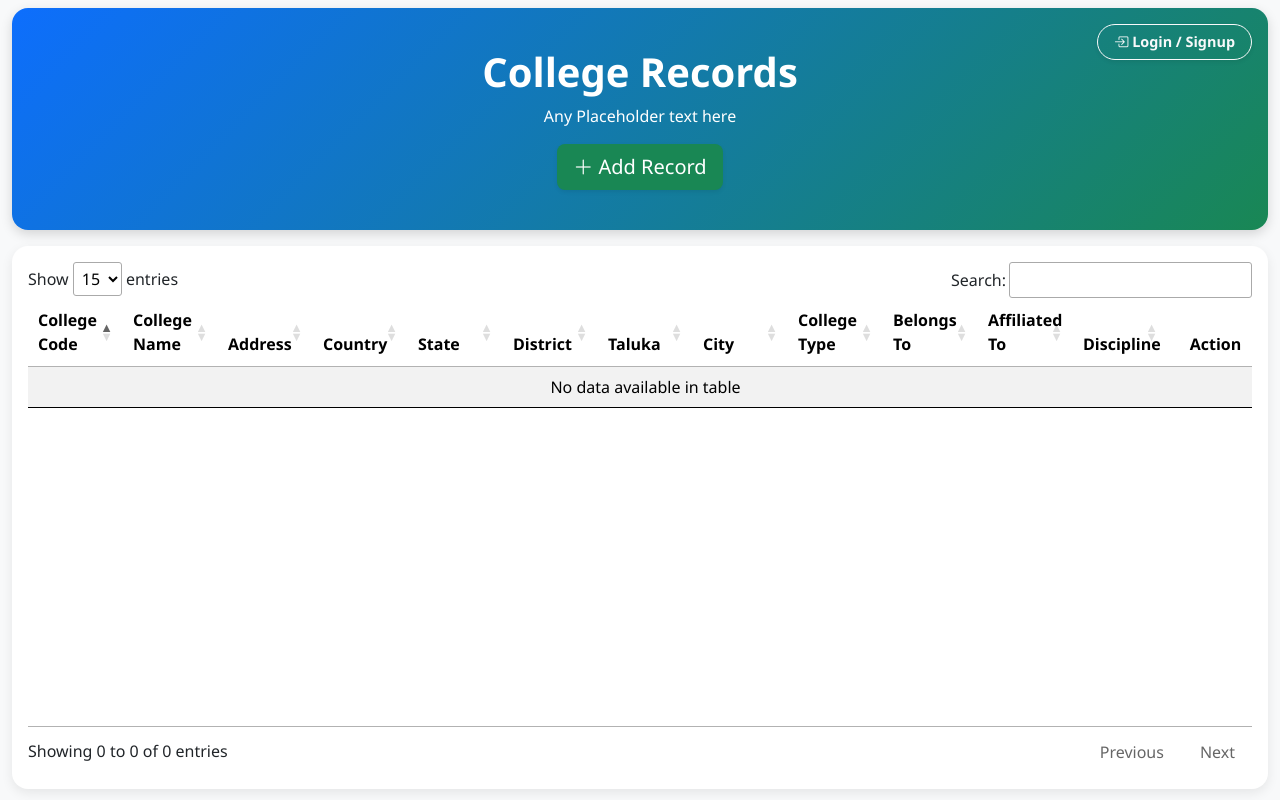
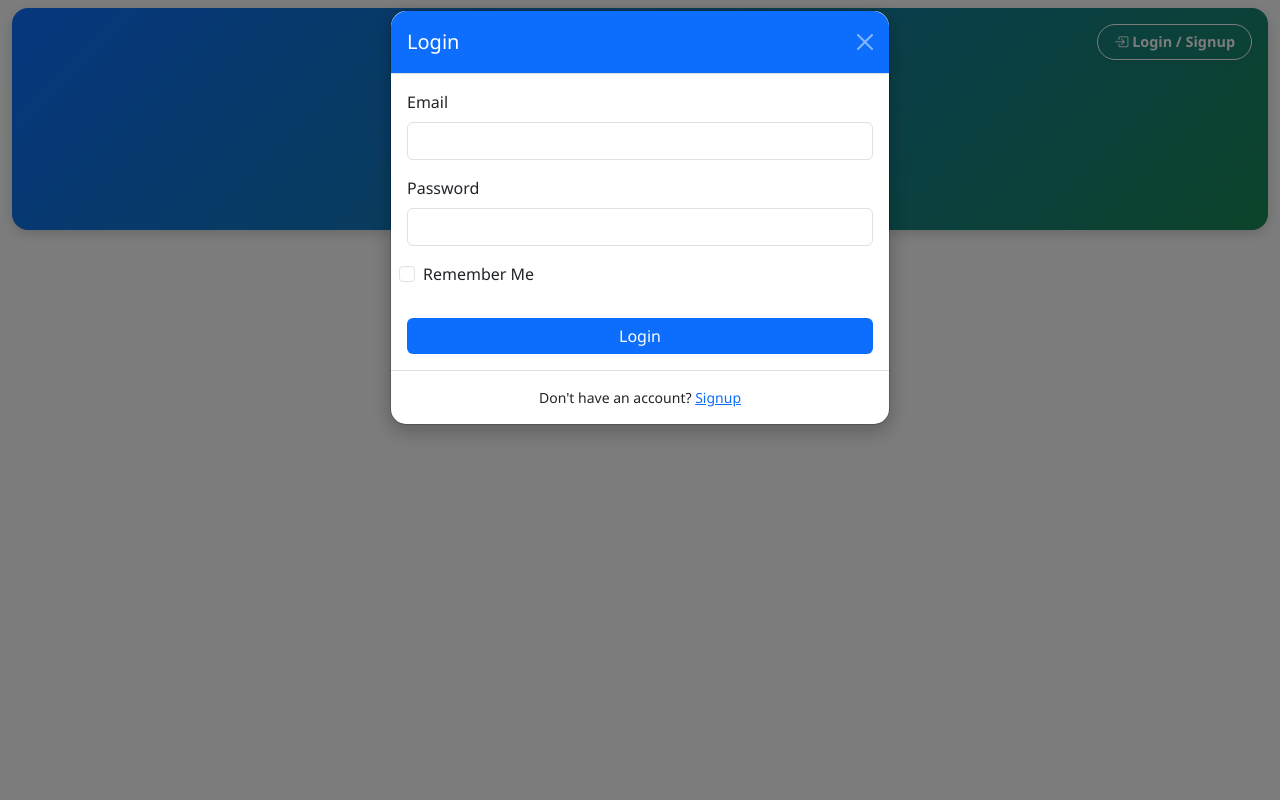
Before and after one commit to Harshad-E36/UniMIS-University-MIS-Portal, a Django app: page / in a window 1280 px wide. Run offline with Django 4.2, Linux system fonts and the light colour scheme; data that the repository does not hold is empty; some libraries are stand-ins or nearby versions.

Commit message:
signup successful

```diff
--- a/College_records_app/templates/index.html
+++ b/College_records_app/templates/index.html
@@ -222,8 +252,8 @@
           <div class="header-banner position-relative">
             <!-- Login/Signup Button -->
             <div class="position-absolute top-0 end-0 p-3">
-              <a href="#" class="btn btn-outline-light btn-sm fw-semibold shadow-sm login-btn" data-bs-toggle="modal"
-                data-bs-target="#AuthModal">
+              <a href="#" id="auth_btn" class="btn btn-outline-light btn-sm fw-semibold shadow-sm login-btn"
+                data-bs-toggle="modal" data-bs-target="#AuthModal">
                 <i class="bi bi-box-arrow-in-right"></i> Login / Signup
               </a>
             </div>
@@ -238,8 +268,7 @@
 
 
         </div>
-
-        <div class="table-container">
+        <div class="table-container d-none" id="datatable_wrapper">
           <table class="table table-hover table-striped align-middle" id="records_table">
             <thead>
               <tr>
@@ -283,20 +312,28 @@
 
             <!-- Username (only in signup mode) -->
             <div class="col-12 d-none" id="username_group">
-              <label for="auth_username" class="form-label">Username</label>
-              <input type="text" class="form-control" id="auth_username" name="auth_username">
+              <label for="username" class="form-label">Username</label>
+              <input type="text" class="form-control" id="username" name="username">
             </div>
 
             <!-- Email -->
             <div class="col-12">
-              <label for="auth_email" class="form-label">Email</label>
-              <input type="email" class="form-control" id="auth_email" name="auth_email" required>
+              <label for="email" class="form-label">Email</label>
+              <input type="email" class="form-control" id="email" name="email" required>
             </div>
 
             <!-- Password (used in both modes) -->
             <div class="col-12">
-              <label for="auth_password" class="form-label" id="password_label">Password</label>
-              <input type="password" class="form-control" id="auth_password" name="auth_password" required>
+              <label for="password" class="form-label" id="password_label">Password</label>
+              <input type="password" class="form-control" id="password" name="password" required>
+            </div>
+
+            <!-- Remember Me (only for login) -->
+            <div class="form-check mb-3" id="rememberMeWrapper">
+              <input class="form-check-input" type="checkbox" id="rememberMe">
+              <label class="form-check-label" for="rememberMe" name="remember_me">
+                Remember Me
+              </label>
             </div>
 
             <!-- Confirm Password (only in signup mode) -->
@@ -610,6 +647,41 @@
 
 <script>
   $('document').ready(function () {
+
+    $.ajax({
+      url: "{% url 'user_status' %}", // backend endpoint for checking auth
+      type: "GET",
+      success: function (response) {
+        if (response.status === 200) {
+          // Authenticated
+          $("#datatable_wrapper").removeClass("d-none"); // show table
+          $("#auth_btn")
+            .html('<i class="bi bi-box-arrow-right"></i> Logout')
+            .removeAttr("data-bs-toggle data-bs-target") // remove modal trigger
+            .off("click") // clear old behavior
+            .on("click", function (e) {
+              e.preventDefault();
+              window.location.href = "{% url 'logout' %}"; // redirect to logout
+            })
+          // Initialize DataTable now
+          initDataTable();
+
+        } else {
+          // Not authenticated
+          $("#AuthModal").modal("show");
+          $("#datatable_wrapper").addClass("d-none"); // keep table hidden
+          $("#auth_btn")
+            .html('<i class="bi bi-box-arrow-in-right"></i> Login / Signup')
+            .attr("data-bs-toggle", "modal")
+            .attr("data-bs-target", "#AuthModal");
+        }
+      },
+      error: function () {
+        console.error("Auth check failed");
+      }
+    });
+
+
     // Loading college records details when edit button is clicked
     $('#RecordsModal').on('show.bs.modal', function (e) {
       var $modal = $(this)
@@ -687,6 +759,7 @@
         footer: "Don't have an account? <a href='#' id='toggle_auth'>Signup</a>",
         showConfirm: false,
         showUsername: false,
+        showRemember: true,
         passwordLabel: "Password"
       },
       signup: {
@@ -695,6 +768,7 @@
         footer: "Already have an account? <a href='#' id='toggle_auth'>Login</a>",
         showConfirm: true,
         showUsername: true,
+        showRemember: false,
         passwordLabel: "Create Password"
       }
     };
@@ -708,6 +782,7 @@
       $("#password_label").text(config.passwordLabel);
       $("#confirm_group").toggleClass("d-none", !config.showConfirm);
       $("#username_group").toggleClass("d-none", !config.showUsername);
+      $("#rememberMeWrapper").toggleClass("d-none", !config.showRemember);
       $("#auth_footer_text").html(config.footer);
     }
 
@@ -726,17 +801,17 @@
 
     $('#auth_form').validate({
       rules: {
-        auth_username: {
+        username: {
           required: function () {
             return $("#auth_mode").val() === "signup";
           },
           minlength: 3
         },
-        auth_email: {
+        email: {
           required: true,
           email: true
         },
-        auth_password: {
+        password: {
           required: true,
           minlength: 6
         },
@@ -744,19 +819,19 @@
           required: function () {
             return $("#auth_mode").val() === "signup"; // Only required in signup mode
           },
-          equalTo: "#auth_password" // Must match the password field
+          equalTo: "#password" // Must match the password field
         }
       },
       messages: {
-        auth_username: {
+        username: {
           required: "Please enter a username",
           minlength: "Username must be at least 3 characters"
         },
-        auth_email: {
+        email: {
           required: "Please enter your email",
           email: "Enter a valid email address"
         },
-        auth_password: {
+        password: {
           required: "Please enter your password",
           minlength: "Password must be at least 6 characters"
         },
@@ -765,14 +840,21 @@
           equalTo: "Passwords do not match"
         }
       },
-      errorElement: "div",
-      errorPlacement: function (error, element) {
-        error.addClass("text-danger small");
-        error.insertAfter(element);
+      submitHandler: function (form) {
+        if ($("#auth_mode").val() === "signup") {
+          signup_ajax();
         }
+        else {
+          login_ajax();
+        }
+
+      }
+      // errorElement: "div",
+      // errorPlacement: function (error, element) {
+      //   error.addClass("text-danger small");
+      //   error.insertAfter(element);
+      // }
     });
-
-
 
     // Validation for add/edit form
     $('#add_edit_form').validate({
@@ -856,9 +938,8 @@
       }
     });
 
-
-
     // DataTable
+    function initDataTable() {
       $('#records_table').DataTable({
         paging: true,
         searching: true,
@@ -921,21 +1002,22 @@
            data-bs-toggle="modal"
            data-record-id="${data[12]}"
            data-bs-target="#RecordsModal"
-           data-bs-toggle="tooltip"
            title="Edit">
            <i class="bi bi-pencil-square"></i>
         </a>
         <a class="btn btn-sm btn-outline-danger"
            href="#"
            onclick="delete_record('${data[12]}')"
-           data-bs-toggle="tooltip"
            title="Delete">
            <i class="bi bi-trash"></i>
         </a>
     </div>`)
         }
       });
+
+    }
   })
+
   // Reinitialize tooltips every time DataTables redraws
   $('#records_table').on('draw.dt', function () {
     var tooltipTriggerList = [].slice.call(document.querySelectorAll('[data-bs-toggle="tooltip"]'))
@@ -943,6 +1025,61 @@
       return new bootstrap.Tooltip(tooltipTriggerEl)
     });
   });
+
+  function login_ajax() {
+    $.ajax({
+      url: '{% url "login" %}',
+      type: 'POST',
+      data: $('#auth_form').serialize(),
+      success: function (data, status, xhr) {
+        if (data.status === 200) {
+          $("#datatable_wrapper").removeClass("d-none"); // show table
+          $("#auth_btn")
+            .html('<i class="bi bi-box-arrow-right"></i> Logout')
+            .removeAttr("data-bs-toggle data-bs-target") // remove modal trigger
+            .off("click") // clear old behavior
+            .on("click", function (e) {
+              e.preventDefault();
+              window.location.href = "{% url 'logout' %}"; // redirect to logout
+            })
+          // Initialize DataTable now
+          initDataTable();
+          showNotification("Login Successful", "success")
+          $("#AuthModal").modal("hide")
+        }
+        else if (data.status === 401) {
+          showNotification("Invalid Credentials", "danger")
+        }
+      },
+      error: function (xhr, status, error) {
+        showNotification("Error: " + error, "danger");
+      }
+    })
+  }
+
+  function signup_ajax() {
+    $.ajax({
+      url: '{% url "signup" %}',
+      type: 'POST',
+      data: $('#auth_form').serialize(),
+      success: function (data, status, xhr) {
+        if (data.status === 201) {
+          showNotification("Signup successful", "success")
+          $("#AuthModal").modal("hide")
+          setTimeout(function () {
+            $("#AuthModal").modal("show");
+          }, 300);
+        }
+        else if (data.status === 400) {
+          showNotification("User already exixts", "danger")
+        }
+      },
+      error: function (xhr, status, error) {
+        console.log(xhr.responseText)
+        showNotification("Error: " + error, "error");
+      }
+    })
+  }
 
   // Function to add or edit a contact based on the status code returned
   function add_edit_records() {
@@ -955,21 +1092,21 @@
 
         if (data.status === 201) {
           $('table#records_table').DataTable().draw()
-
-          // alert(data.message)
+          showNotification("Record added successfully!", "success");
         }
 
         // when the edit button is clicked the id will be a non zero value hence status code 200 will be returned indicating that an existing record is overwritten
 
         else if (data.status === 200) {
           $('table#records_table').DataTable().draw()
+          showNotification("Record updated successfully!", "success");
         }
         // hide the modal automatically after the use is fulfilled
         $('#RecordsModal').modal('hide')
       },
 
       error: function (xhr, status, error) {
-        alert('Error  occured' + error)
+        showNotification("Error: " + error, "error");
       }
     })
   }
@@ -987,15 +1124,36 @@
         success: function (data, status, xhr) {
           if (data.status === 204) {
             $('table#records_table').DataTable().draw()
+            showNotification("Record deleted successfully!", "success");
           }
           else {
-            alert(data.message)
+            showNotification(data.message || "Failed to delete record.", "error");
           }
         }
       })
     }
   }
 
+  function showNotification(message, type) {
+    var notificationClass = type === "success" ? "notification-success" : "notification-error";
+    var notification = $('<div>', {
+      class: 'notification ' + notificationClass,
+      text: message
+    });
+
+    $('body').append(notification);
+
+    setTimeout(function () {
+      notification.addClass('show-notification');
+    }, 10); // slight delay to ensure the element is in the DOM
+
+    setTimeout(function () {
+      notification.removeClass('show-notification');
+      setTimeout(function () {
+        notification.remove();
+      }, 500); // additional delay to allow transition effect
+    }, 3000);
+  }
 
 </script>
 
--- a/College_records_app/views.py
+++ b/College_records_app/views.py
@@ -184,7 +184,15 @@ def signup(request):
             }
             return JsonResponse(response_data)
 
-        user = User.objects.create_user(username = username,email=email, password = password)
+        if User.objects.filter(email = email).exists():
+            print("inside")
+            response_data = {
+                'message' : 'email already exists',
+                'status' : 400
+            }
+            return JsonResponse(response_data)
+
+        user = User.objects.create_user(username=username, email=email, password=password)
         user.save()
 
         response_data = {
@@ -199,6 +207,7 @@ def user_login(request):
         email = request.POST.get('email')
         password = request.POST.get('password')
         remember_me = request.POST.get('remember_me')
+        print(remember_me, email, password)
 
         user = authenticate(request, email = email, password = password)
 
```
Also changed, not shown: other parts of College_records_app/templates/index.html (+32 -2 lines). Lines whose indentation alone changed are shown as unchanged.
